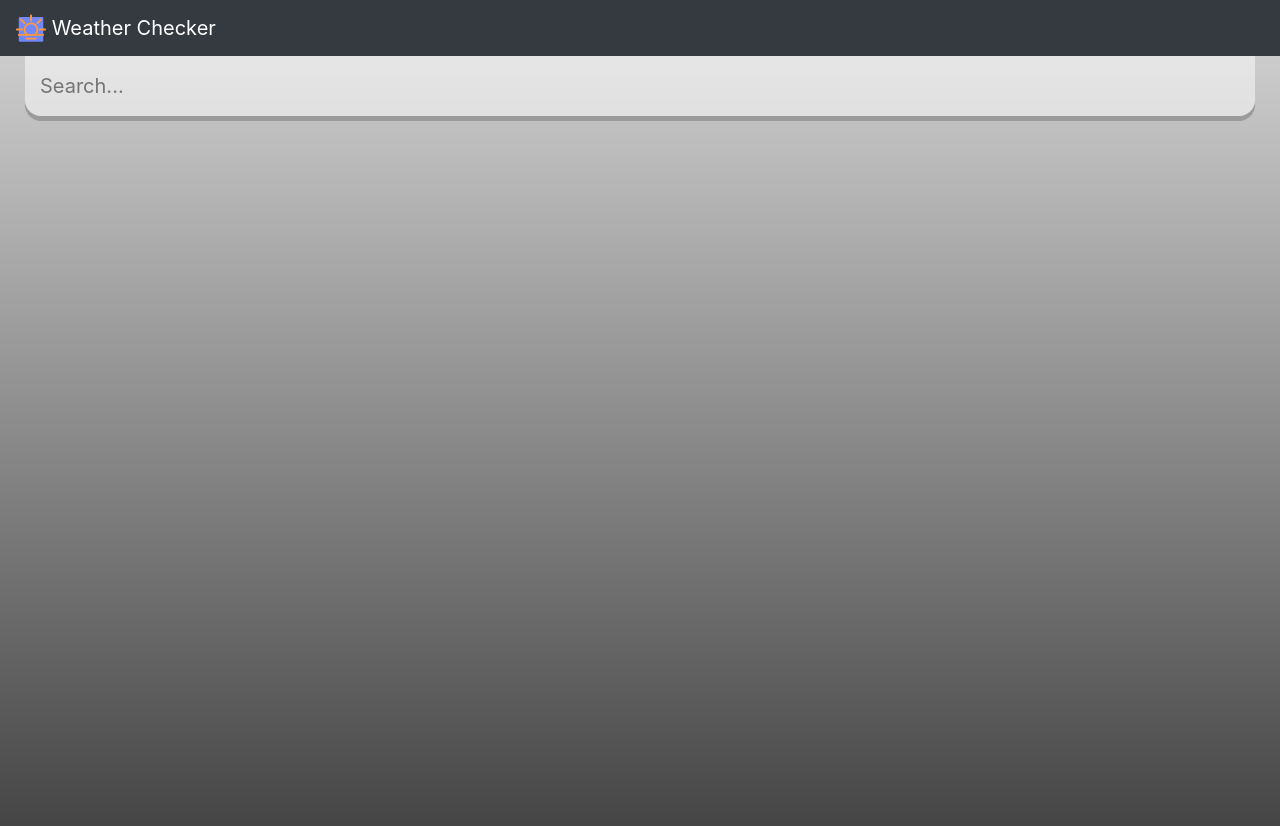
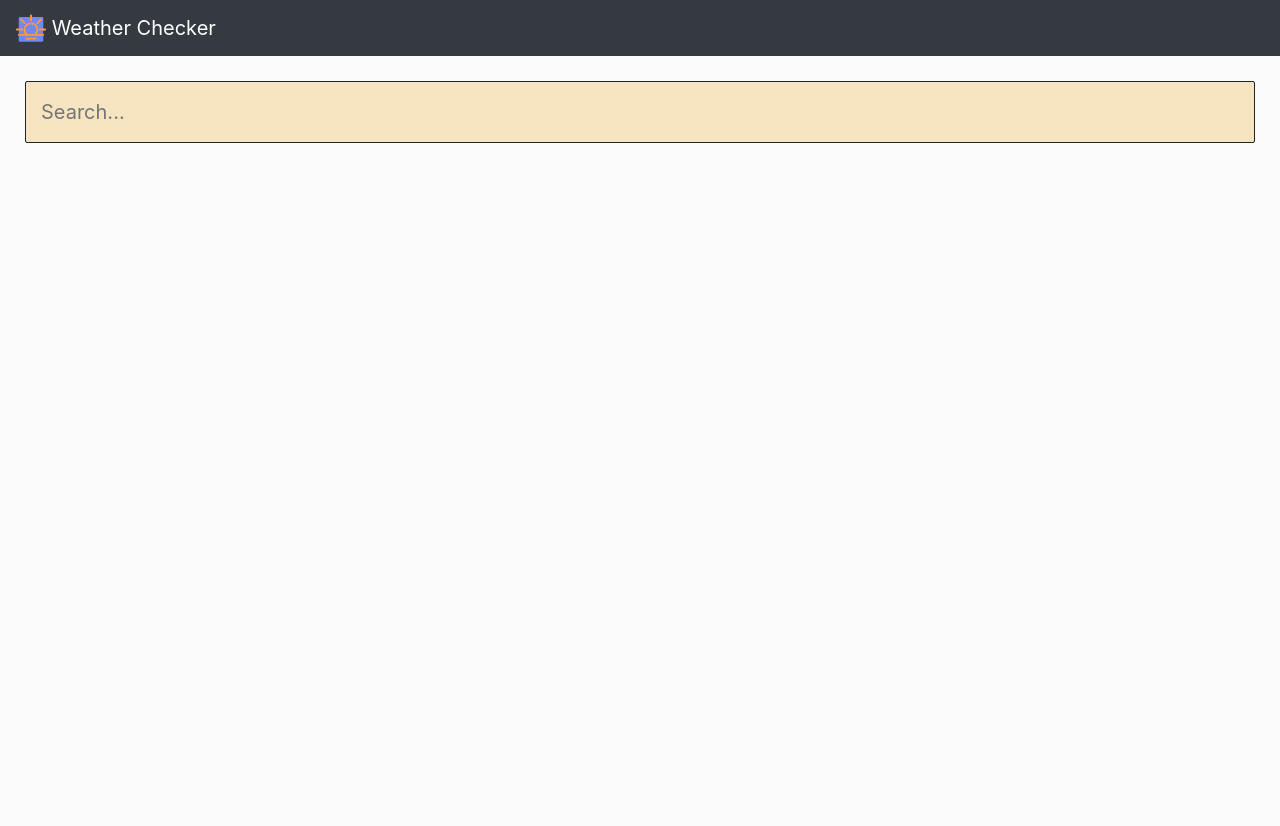
Before and after one commit to cuitlazotlac/WeatherChecker, a React (Create React App) app: page / in a window 1280 px wide. Shown: the top 826 px of the page. Built offline with nearby package versions, Linux system fonts and the light colour scheme.

Commit message:
progress on the UI

```diff
--- a/public/index.html
+++ b/public/index.html
@@ -3,6 +3,8 @@
   <head>
     <meta charset="utf-8" />
     <link rel="icon" href="%PUBLIC_URL%/favicon.svg" />
+    <link rel="preconnect" href="https://fonts.gstatic.com">
+    <link href="https://fonts.googleapis.com/css2?family=Titillium+Web:ital,wght@0,200;0,300;0,400;0,600;0,700;0,900;1,200;1,300;1,400;1,600;1,700&display=swap" rel="stylesheet">
     <meta name="viewport" content="width=device-width, initial-scale=1" />
     <meta name="theme-color" content="#000000" />
     <meta
--- a/src/App.css
+++ b/src/App.css
@@ -24,6 +24,10 @@
   color: white;
 }
 
+.app-other {
+  background-color: #FBFBFB;
+}
+
 .app-warm {
   background-color: aqua;
 }
--- a/src/App.js
+++ b/src/App.js
@@ -42,7 +42,7 @@ return (
   // it's here that we have to change the conditions to put continents background
   <>
   <NavBar />
-  <div className={(typeof weather.main != "undefined") ? ((weather.main.temp > 16) ? 'app-warm' : 'app-cold') : 'app'}>
+  <div className={(typeof weather.main != "undefined") ? ((weather.main.temp > 16) ? 'app-warm' : 'app-cold') : 'app-other'}>
     <main>
       <div className="search-box">
         <input
@@ -58,7 +58,6 @@ return (
       <div>
         <div className="location-box">
           <div className="location">{weather.name}, {weather.sys.country}</div>
-          <div className="date">{dateBuilder(new Date())}</div>
         </div>
         <div className="weather-box">
           <div className="temp">
@@ -66,6 +65,8 @@ return (
           </div>
           <div className="weather">{weather.weather[0].main}</div>
           {/* <div>{weather.weather.O.icon}</div> */}
+          <p>DETAILS</p>
+          <div className="date">{dateBuilder(new Date())}</div>
         </div>
       </div>
       ) : ('')}
--- a/src/index.css
+++ b/src/index.css
@@ -1,12 +1,14 @@
+@import url('https://fonts.googleapis.com/css2?family=Titillium+Web:ital,wght@0,200;0,300;0,400;0,600;0,700;0,900;1,200;1,300;1,400;1,600;1,700&display=swap');
+
 * {
   margin: 0;
   padding: 0;
   box-sizing: border-box;
+  /* text-transform: uppercase; */
 }
 
 body {
-  font-family: 'montseratt', sans-serif;
-}
+  font-family: 'Titillium Web', sans-serif;}
 
 .app {
   /* background-image: url('./assets/cold-bg.jpg'); */
@@ -21,7 +23,7 @@ body {
 
 main {
   min-height: 100vh;
-  background-image: linear-gradient(to bottom, rgba(0, 0, 0, 0.2), rgba(0, 0, 0, 0.75));
+  /* background-image: linear-gradient(to bottom, rgba(0, 0, 0, 0.2), rgba(0, 0, 0, 0.75)); */
   padding: 25px;
 }
 
@@ -31,7 +33,7 @@ main {
 }
 
 .search-box .search-bar {
-  display: block;
+  /* display: block; */
   width: 100%;
   padding: 15px;
 
@@ -40,11 +42,13 @@ main {
   border: none;
   outline: none;
 
-  background-color: rgba(255, 255, 255, 0.5);
-  border-radius: 0px 0px 16px 16px;
-  margin-top: -25px;
+  background-color: rgba(243, 205, 135, 0.5);
+  border-radius: 2px;
+  border: 1.85px solid #232323;
 
-  box-shadow: 0px 5px rgba(0, 0, 0, 0.2);
+  /* margin-top: -25px; */
+
+  /* box-shadow: 0px 5px rgba(0, 0, 0, 0.2); */
 
   color: #313131;
   font-size: 20px;
@@ -57,20 +61,15 @@ main {
 }
 
 .location-box .location {
-  color: #FFF;
-  font-size: 32px;
-  font-weight: 500;
+  font-size: 25px;
   text-align: center;
-  text-shadow: 3px 3px rgba(50, 50, 70, 0.5);
+  text-transform: uppercase;
 }
 
 .location-box .date {
-  color: #FFF;
-  font-size: 20px;
-  font-weight: 300;
-  font-style: italic;
+  font-size: 15px;
   text-align: center;
-  text-shadow: 2px 2px rgba(50, 50, 70, 0.5);
+  text-transform: uppercase;
 }
 
 .weather-box {
--- a/src/index.js
+++ b/src/index.js
@@ -2,7 +2,6 @@ import React from 'react';
 import ReactDOM from 'react-dom';
 import './index.css';
 import App from './App';
-import reportWebVitals from './reportWebVitals';
 
 import 'bootstrap/dist/css/bootstrap.min.css';
 
@@ -17,4 +16,3 @@ ReactDOM.render(
 // If you want to start measuring performance in your app, pass a function
 // to log results (for example: reportWebVitals(console.log))
 // or send to an analytics endpoint. Learn more: https://bit.ly/CRA-vitals
-reportWebVitals();
--- a/src/reportWebVitals.js
+++ /dev/null
@@ -1,13 +0,0 @@
-const reportWebVitals = onPerfEntry => {
-  if (onPerfEntry && onPerfEntry instanceof Function) {
-    import('web-vitals').then(({ getCLS, getFID, getFCP, getLCP, getTTFB }) => {
-      getCLS(onPerfEntry);
-      getFID(onPerfEntry);
-      getFCP(onPerfEntry);
-      getLCP(onPerfEntry);
-      getTTFB(onPerfEntry);
-    });
-  }
-};
-
-export default reportWebVitals;
```
Also changed, not shown: src/setupTests.js (deleted, +0 -5 lines), 1 other file (tests, documents, lock files or other folders).
